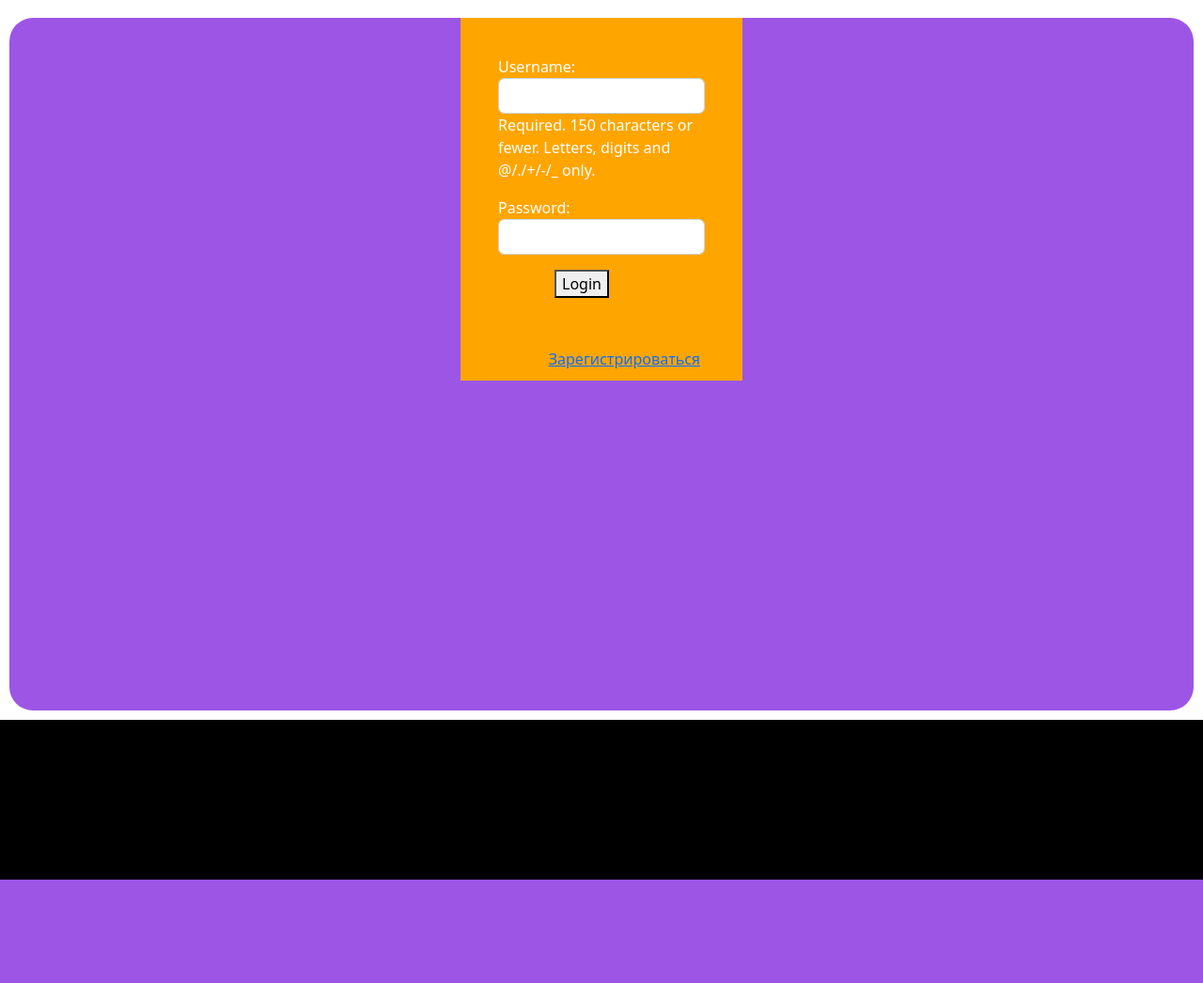
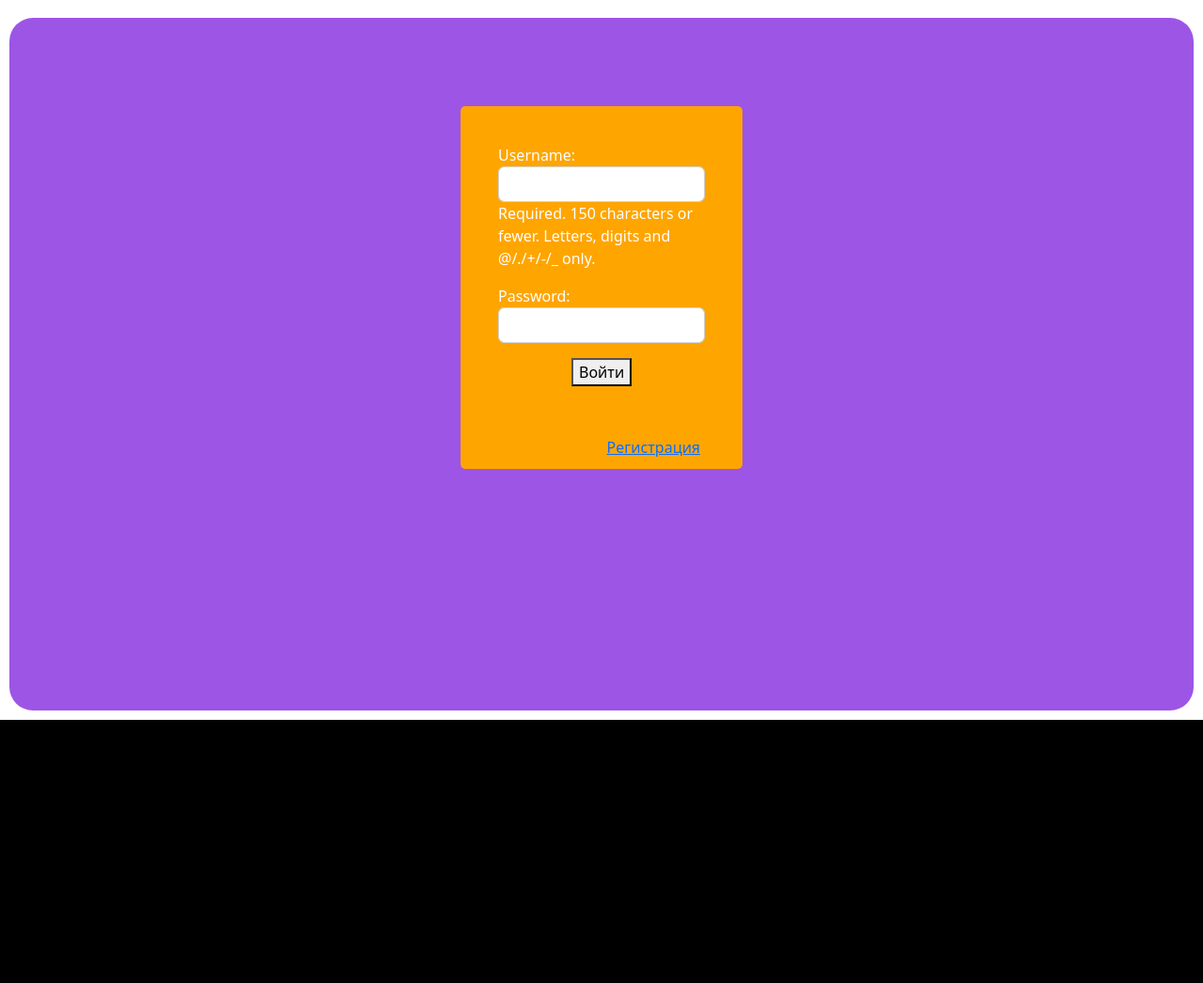
Before and after one commit to moipo/tester, a Django app: page /login/ in a window 1280 px wide. Shown: the part 56-1102 px from the top of the page at 94% size. Before the commit the page ends 992 px from the top, so only its background shows below. Run offline with Django 4.2, Linux system fonts and the light colour scheme.

Commit message:
frontend setup

```diff
--- a/templates/base.html
+++ b/templates/base.html
@@ -43,6 +43,8 @@
               {% endblock %}
               {% block show_result %}
               {% endblock %}
+              {%block take_test %}
+              {%endblock%}
           </div>
         </div>
       </div>
--- a/templates/base_with_sidebar.html
+++ b/templates/base_with_sidebar.html
@@ -31,8 +31,7 @@
               {% endblock %}
               {% block congratulations%}
               {% endblock %}
-              {%block showquestions %}
-              {%endblock%}
+
           </div>
 
           <div class = "sidebar1">
--- a/templates/include/footer.html
+++ b/templates/include/footer.html
@@ -10,7 +10,7 @@
 <style>
 .normal_footer
 {
-  height: 170px;
+  height: 280px;
   width: 100%;
   margin-top: 0px;
   display:block;
--- a/templates/profile/show_my_profile.html
+++ b/templates/profile/show_my_profile.html
@@ -8,9 +8,9 @@
   <h1><p style = "color:white;">{{request.user}}, Вы успешно авторизировались!</p></h1>
   Хотите <a  class = "text-warning" href="{% url 'log_out' %}">ВЫЙТИ?</a>
 </div>
-<div class="container">
+<!-- {#<div class="container">
   <a class = "text-warning" href="{% url 'change_user_credentials' %}">Изменить данные</a>
-</div>
+</div> #} -->
 {% endif %}
 
 <style media="screen">
--- a/templates/sign/login_form.html
+++ b/templates/sign/login_form.html
@@ -1,19 +1,18 @@
 {% extends 'base.html' %}
 
 {% block login %}
-
-
+<br>
 <div class="container signinup-form">
   {% if error %}
   <p style = "color:red"> {{error}}</p>
   {% endif %}
   <form action = "{% url 'login_form' %}" method="post"> {% csrf_token %}
     {{user_form.as_p}}
-    <button type="submit" style = "margin-left: 60px;"> Login </button>
+    <button type="submit" style = "margin-left: 78px;"> Войти </button>
   </form>
   <br>
   <br>
-  <a  class = "reg_ref" href="{% url 'register' %}">Зарегистрироваться</a>
+  <a  class = "reg_ref" href="{% url 'register' %}">Регистрация</a>
 
 </div>
 <!-- <form> {% csrf_token %}
@@ -29,6 +28,9 @@
     width: 300px;
     height; 200px;
     padding: 40px;
+    border-radius: 5px;
+    margin-top: 70px;
+
 
   }
 
--- a/templates/sign/register.html
+++ b/templates/sign/register.html
@@ -2,14 +2,14 @@
 
 {% block register %}
 
-
+<br>
 <div class="container reg-form">
   {% if error %}
   <p style = "color:red"> {{error}}</p>
   {% endif %}
   <form action = "{% url 'register' %}" method="post"> {% csrf_token %}
     {{user_form.as_p}}
-    <button type="submit" style = "margin-left: 60px;"> Login </button>
+    <button type="submit" style = "margin-left: 60px;"> Зарегистрироваться </button>
   </form>
 
 </div>
@@ -27,6 +27,7 @@
     height; 200px;
     padding: 40px;
     border-radius: 10px;
+    margin-top: 70px;
 
   }
 
--- a/templates/take_test/take_test.html
+++ b/templates/take_test/take_test.html
@@ -1,6 +1,6 @@
-{% extends "base_with_sidebar.html"%}
+{% extends "base.html"%}
 
-{%block showquestions %}
+{%block take_test %}
 <div class = 'container'>
   <br>
   <br>
```
Also changed, not shown: templates/sign/login_required_redirect.html (+4 -3 lines), db.sqlite3.
